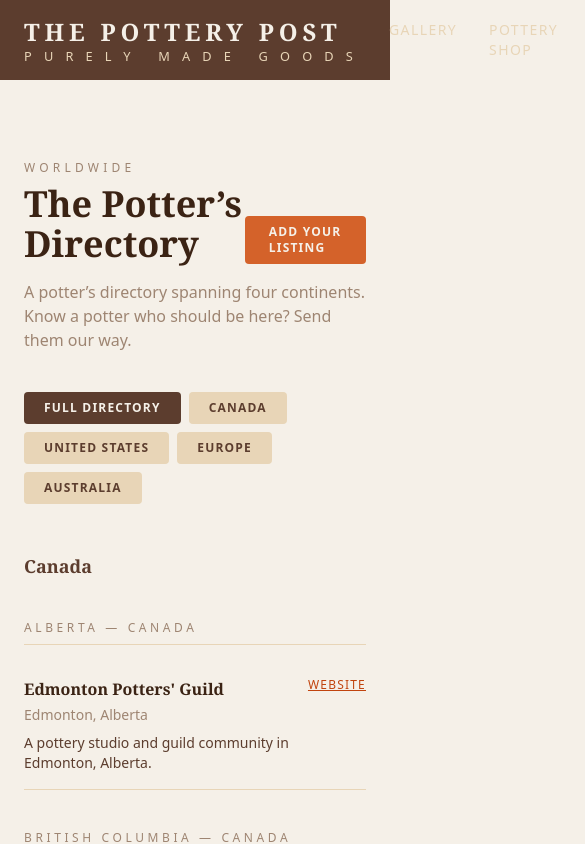
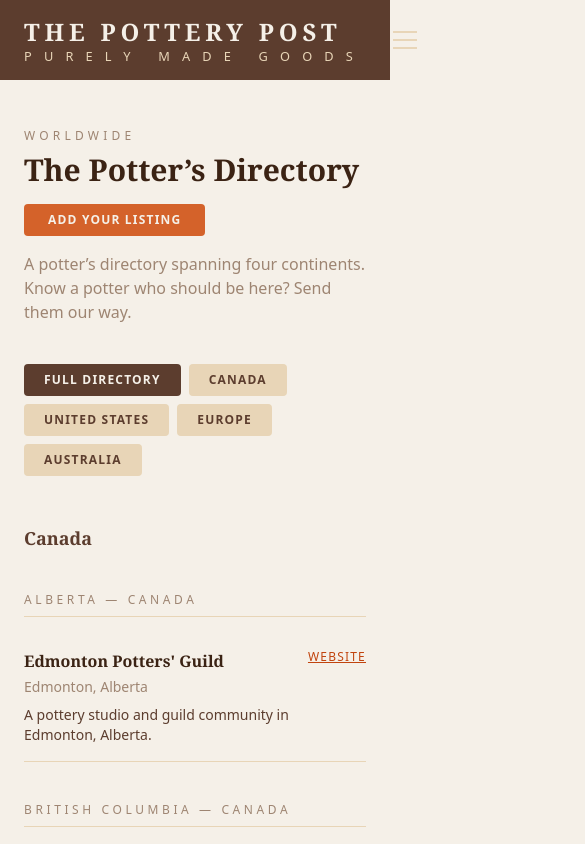
Before and after one commit to VanessaAnneliese/pottery-post-website, a Next.js app: page /directory in a window 390 px wide. Shown: the top 844 px of the page, 585 px wide, since content can reach past the window. Built offline with nearby package versions, Linux system fonts and the light colour scheme.

Commit message:
Mobile responsive: hamburger nav, tighter section spacing, stacked directory header

```diff
--- a/app/directory/page.tsx
+++ b/app/directory/page.tsx
@@ -155,15 +155,15 @@ export default function DirectoryPage() {
   }
 
   return (
-    <section className="py-20 px-6 max-w-4xl mx-auto">
+    <section className="py-12 md:py-20 px-6 max-w-4xl mx-auto">
       <p className="text-xs tracking-widest uppercase mb-2" style={{ color: "#9E8572", letterSpacing: "0.35em", fontFamily: "system-ui, sans-serif" }}>
         Worldwide
       </p>
-      <div className="flex items-end justify-between mb-4">
-        <h1 className="text-4xl font-bold" style={{ fontFamily: "Georgia, serif" }}>The Potter&rsquo;s Directory</h1>
+      <div className="flex flex-col sm:flex-row sm:items-end sm:justify-between gap-4 mb-4">
+        <h1 className="text-3xl md:text-4xl font-bold" style={{ fontFamily: "Georgia, serif" }}>The Potter&rsquo;s Directory</h1>
         <Link
           href="/directory/submit"
-          className="px-6 py-2 text-xs tracking-widest uppercase font-bold rounded-sm"
+          className="px-6 py-2 text-xs tracking-widest uppercase font-bold rounded-sm self-start sm:self-auto"
           style={{ background: "#D4622A", color: "#F5F0E8", fontFamily: "system-ui, sans-serif" }}
         >
           Add your listing
--- a/app/page.tsx
+++ b/app/page.tsx
@@ -15,11 +15,11 @@ export default function Home() {
   return (
     <>
       {/* Hero */}
-      <section className="py-24 px-6 text-center" style={{ background: "#D4622A" }}>
+      <section className="py-16 md:py-24 px-6 text-center" style={{ background: "#D4622A" }}>
         <p className="text-xs tracking-widest uppercase mb-4 whitespace-nowrap" style={{ color: "#F5F0E8", letterSpacing: "0.4em", fontFamily: "system-ui, sans-serif" }}>
           For Makers and Admirers
         </p>
-        <h1 className="text-5xl md:text-7xl font-bold mb-6" style={{ color: "#F5F0E8", fontFamily: "Georgia, serif", lineHeight: 1.1 }}>
+        <h1 className="text-4xl sm:text-5xl md:text-7xl font-bold mb-6" style={{ color: "#F5F0E8", fontFamily: "Georgia, serif", lineHeight: 1.1 }}>
           Because things made<br />with love deserve<br />to be celebrated.
         </h1>
         <p className="text-lg max-w-xl mx-auto" style={{ color: "#F5F0E8", opacity: 0.85, fontFamily: "system-ui, sans-serif" }}>
@@ -28,7 +28,7 @@ export default function Home() {
       </section>
 
       {/* Featured Gallery Preview */}
-      <section className="py-20 px-6 max-w-6xl mx-auto">
+      <section className="py-12 md:py-20 px-6 max-w-6xl mx-auto">
         <div className="flex items-end justify-between mb-8">
           <div>
             <p className="text-xs tracking-widest uppercase mb-2" style={{ color: "#9E8572", letterSpacing: "0.35em", fontFamily: "system-ui, sans-serif" }}>
@@ -52,7 +52,7 @@ export default function Home() {
       </section>
 
       {/* Shop Preview */}
-      <section className="py-20 px-6" style={{ background: "#EDE4D5" }}>
+      <section className="py-12 md:py-20 px-6" style={{ background: "#EDE4D5" }}>
         <div className="max-w-6xl mx-auto">
           <div className="flex items-end justify-between mb-8">
             <div>
@@ -83,7 +83,7 @@ export default function Home() {
       </section>
 
       {/* Directory CTA */}
-      <section className="py-24 px-6 text-center" style={{ background: "#5C3D2E" }}>
+      <section className="py-16 md:py-24 px-6 text-center" style={{ background: "#5C3D2E" }}>
         <p className="text-xs tracking-widest uppercase mb-4" style={{ color: "#9E8572", letterSpacing: "0.4em", fontFamily: "system-ui, sans-serif" }}>
           Canada &middot; United States &middot; Europe &middot; Australia
         </p>
--- a/components/Nav.tsx
+++ b/components/Nav.tsx
@@ -1,11 +1,17 @@
+"use client";
+
 import Link from "next/link";
 import SearchForm from "./SearchForm";
+import { useState } from "react";
 
 export default function Nav() {
+  const [menuOpen, setMenuOpen] = useState(false);
+
   return (
-    <header style={{ background: "#5C3D2E" }} className="py-4 px-6">
-      <div className="max-w-6xl mx-auto flex items-center justify-between gap-6">
-        <Link href="/" className="flex flex-col leading-tight shrink-0" style={{ color: "#F5F0E8", textDecoration: "none" }}>
+    <header style={{ background: "#5C3D2E" }} className="px-6">
+      <div className="max-w-6xl mx-auto flex items-center justify-between py-4 gap-6">
+        {/* Logo */}
+        <Link href="/" className="flex flex-col leading-tight shrink-0" style={{ color: "#F5F0E8", textDecoration: "none" }} onClick={() => setMenuOpen(false)}>
           <span className="text-2xl font-bold tracking-widest uppercase" style={{ fontFamily: "Georgia, serif", letterSpacing: "0.2em" }}>
             The Pottery Post
           </span>
@@ -13,7 +19,9 @@ export default function Nav() {
             Purely Made Goods
           </span>
         </Link>
-        <div className="flex items-center gap-8">
+
+        {/* Desktop nav */}
+        <div className="hidden md:flex items-center gap-8">
           <nav className="flex gap-8 text-sm tracking-widest uppercase" style={{ color: "#E8D5B7", fontFamily: "system-ui, sans-serif" }}>
             <Link href="/gallery" className="hover:text-white transition-colors">Gallery</Link>
             <Link href="/shop" className="hover:text-white transition-colors">Pottery Shop</Link>
@@ -21,7 +29,30 @@ export default function Nav() {
           </nav>
           <SearchForm />
         </div>
+
+        {/* Mobile hamburger */}
+        <button
+          className="md:hidden flex flex-col justify-center gap-1.5 p-1"
+          onClick={() => setMenuOpen((o) => !o)}
+          aria-label={menuOpen ? "Close menu" : "Open menu"}
+        >
+          <span className="block w-6 h-0.5 transition-all" style={{ background: "#E8D5B7" }} />
+          <span className="block w-6 h-0.5 transition-all" style={{ background: "#E8D5B7" }} />
+          <span className="block w-6 h-0.5 transition-all" style={{ background: "#E8D5B7" }} />
+        </button>
       </div>
+
+      {/* Mobile menu dropdown */}
+      {menuOpen && (
+        <div className="md:hidden border-t pb-6 pt-4" style={{ borderColor: "#4A3025" }}>
+          <nav className="flex flex-col gap-5 text-sm tracking-widest uppercase mb-6" style={{ color: "#E8D5B7", fontFamily: "system-ui, sans-serif" }}>
+            <Link href="/gallery" className="hover:text-white transition-colors" onClick={() => setMenuOpen(false)}>Gallery</Link>
+            <Link href="/shop" className="hover:text-white transition-colors" onClick={() => setMenuOpen(false)}>Pottery Shop</Link>
+            <Link href="/directory" className="hover:text-white transition-colors" onClick={() => setMenuOpen(false)}>Directory</Link>
+          </nav>
+          <SearchForm />
+        </div>
+      )}
     </header>
   );
 }
```
Also changed, not shown: .claude/launch.json (added), .claude/settings.local.json.
